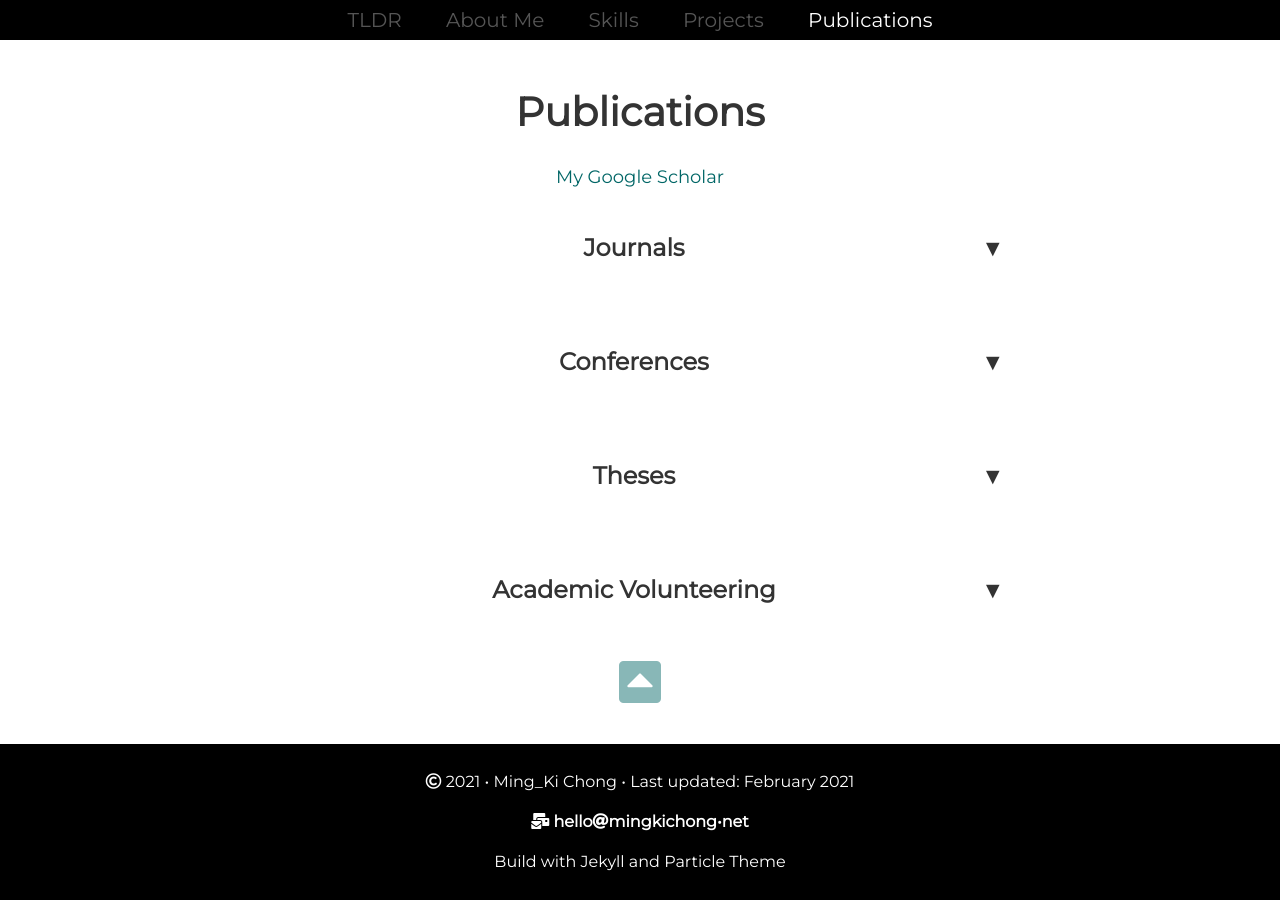
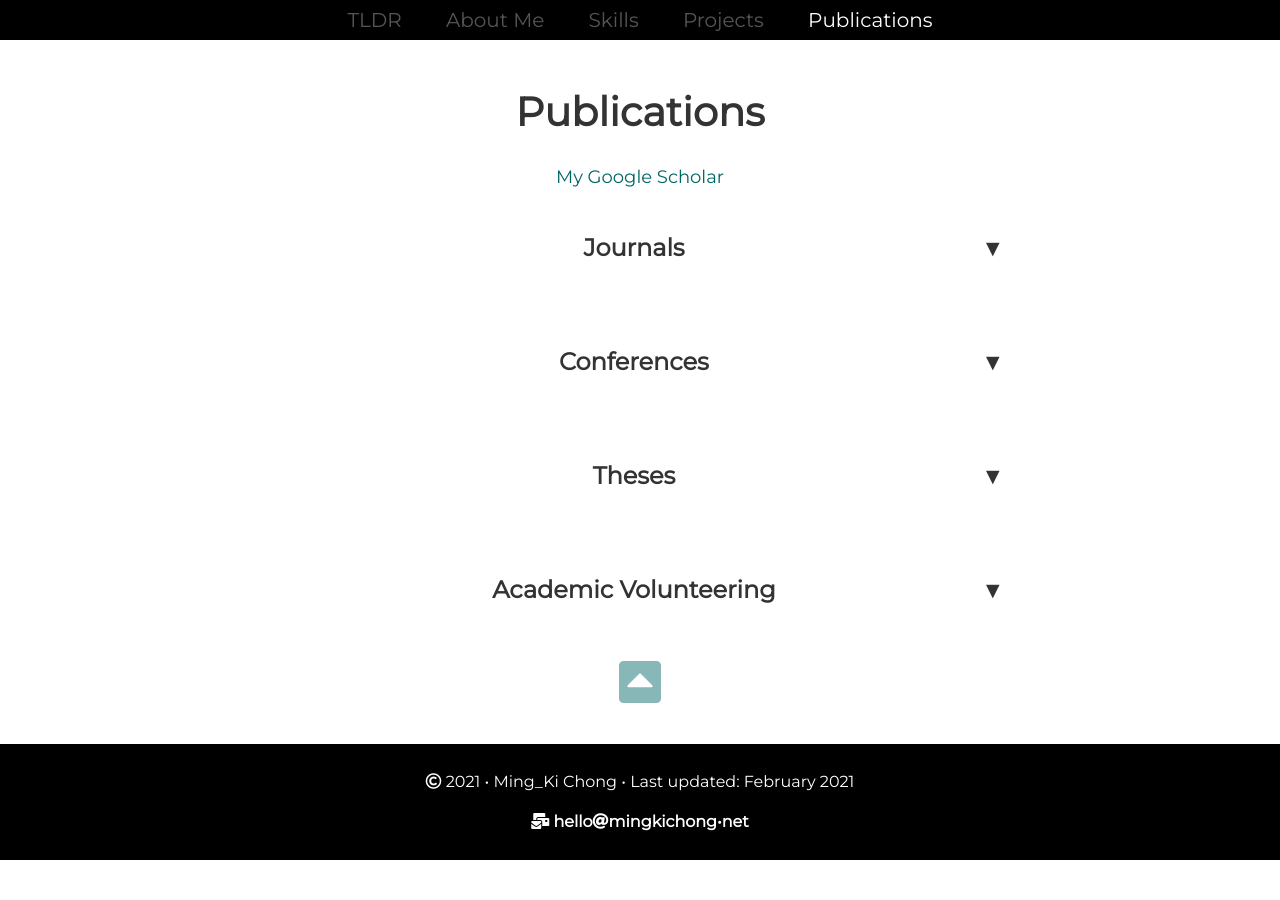
Before and after one commit to mingkichong/mingkichong.github.io, a Jekyll site: the page built from index.html, in a window 1280 px wide and 900 px high, scrolled down 10375 px. Built offline with Jekyll 4.4.1, drawn with Linux system fonts in a browser that asks for light colours; after the commit the page ends 11235 px from its top, so only the background shows below that.

Commit message:
remove footer text

```diff
--- a/_includes/footer.html
+++ b/_includes/footer.html
@@ -8,7 +8,7 @@
   {% if site.email_address %}
   <p><i class="fas fa-mail-bulk"></i> {{ site.email_address }}</p>
   {% endif %}
-  <p>Build with <a href="https://jekyllrb.com/" target="_blank">Jekyll</a> and <a href="https://github.com/nrandecker/particle" target="_blank">Particle Theme</a></p>
+  <!-- <p>Build with <a href="https://jekyllrb.com/" target="_blank">Jekyll</a> and <a href="https://github.com/nrandecker/particle" target="_blank">Particle Theme</a></p> -->
 </footer>
 <!-- <script src="//cdn.jsdelivr.net/particles.js/2.0.0/particles.min.js"></script> -->
 <script src="{{ "/assets/js/sweet-scroll.min.js" | prepend: site.baseurl }}"></script>
```
